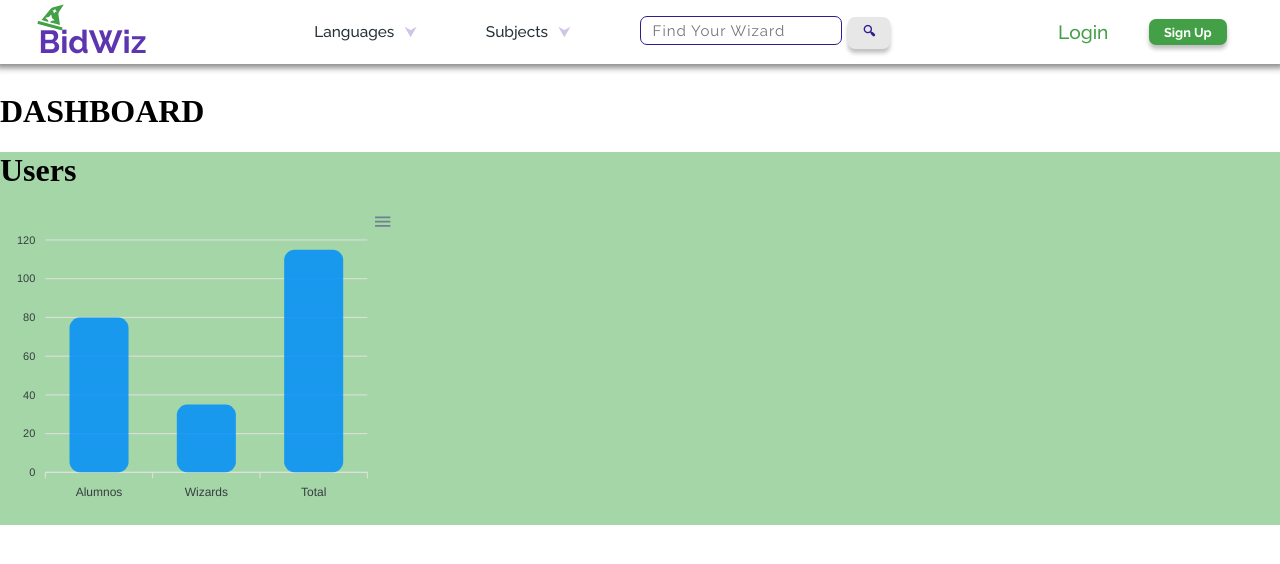
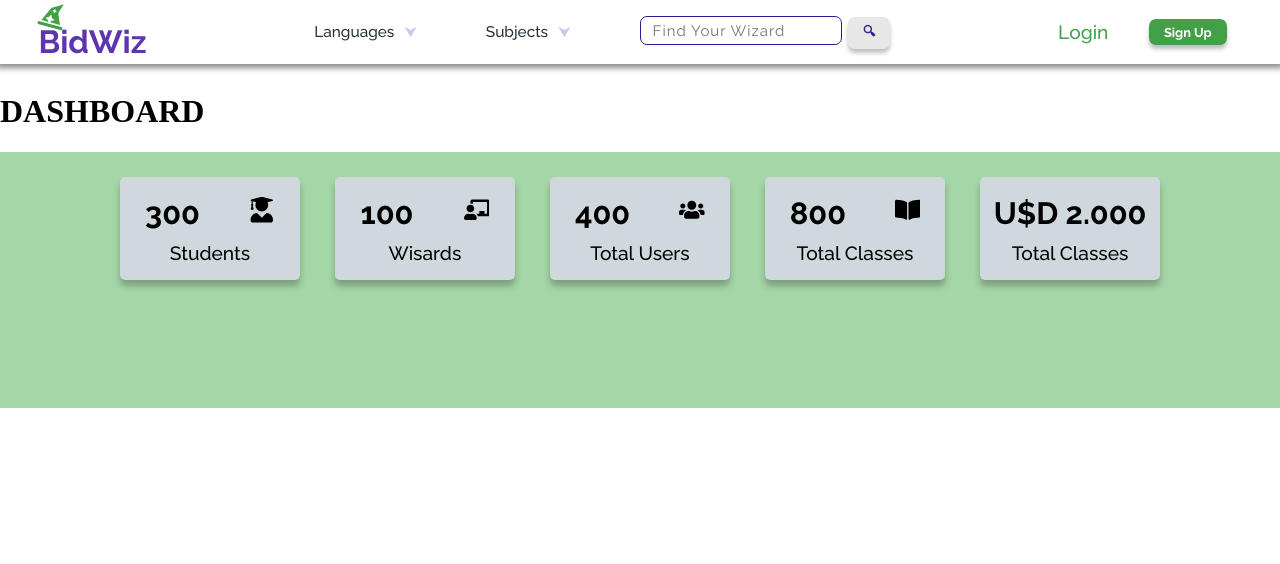
Before and after one commit to Mr-Hache/bidWiz-Frontend, a Next.js app: page /admin in a window 1280 px wide. Shown: the top 564 px of the page. Built offline with nearby package versions, Linux system fonts and the light colour scheme.

Commit message:
agregué unas nuevas cartas para renderizar los datos mas importantes como cantidad de usuarios, wizard, ventas y clases totales

```diff
--- /dev/null
+++ b/app/Componets/adminUsers/adminUsers.module.scss
@@ -0,0 +1,43 @@
+@import "../../utils/mixin";
+@import "../../utils/variabls";
+
+.containerCubes {
+  height: 12vw;
+  display: flex;
+  justify-content: space-around;
+  align-items: center;
+  padding: 0 8vw 0 8vw;
+  margin-bottom: 30px;
+
+  .cube {
+    background-color: $lightMediumGray;
+    width: 14vw;
+    height: 8vw;
+    border-radius: 5px;
+    box-shadow: 0px 6px 6px rgba(0, 0, 0, 0.25);
+    margin: 10px;
+    @include h-4;
+    display: flex;
+    flex-direction: column;
+    align-items: center;
+    justify-content: center;
+  }
+
+  .number {
+    display: flex;
+    justify-content: space-around;
+    align-items: center;
+    width: 100%;
+    height: 3vw;
+    margin-top: 2vw;
+    margin-bottom: -0.5vw;
+    .icon {
+      font-size: 2vw;
+    }
+  }
+
+  h2 {
+    @include h-3;
+    margin-bottom: 2vw;
+  }
+}
--- a/app/Componets/adminUsers/adminUsers.tsx
+++ b/app/Componets/adminUsers/adminUsers.tsx
@@ -1,56 +1,62 @@
 "use client";
 
 import React from "react";
-import ApexCharts from "react-apexcharts";
-import { ApexOptions } from "apexcharts";
-import { ChartOptions } from "../adminSales/adminSales";
+import styles from "./adminUsers.module.scss";
+import { FaUserGraduate } from "react-icons/fa";
+import { FaChalkboardTeacher } from "react-icons/fa";
+import { FaUsers } from "react-icons/fa";
+import { FaBookOpen } from "react-icons/fa";
+import { AiOutlineDollarCircle } from "react-icons/ai";
 
 export default function adminUsers() {
-  const options: ChartOptions = {
-    chart: {
-      height: 350,
-      type: "bar",
-      zoom: {
-        enabled: false,
-      },
-    },
-    plotOptions: {
-      bar: {
-        horizontal: false,
-        columnWidth: "55%",
-        borderRadius: 10,
-      },
-    },
-    stroke: {
-      show: false,
-      width: 1,
-      colors: ["transparent"],
-    },
-    dataLabels: {
-      enabled: false,
-    },
-    xaxis: {
-      categories: ["Alumnos", "Wizards", "Total"],
-    },
-    labels: ["Alumnos", "Wizards", "Total"],
-  };
-
-  const series = [
-    {
-      data: [80, 35, 115],
-    },
-  ];
-
   return (
-    <div>
-      <h1>Users</h1>
-      <ApexCharts
-        options={options}
-        series={series}
-        type="bar"
-        width={400}
-        height={300}
-      />
+    <div className={styles.containerCubes}>
+      <div className={styles.cube}>
+        <div className={styles.number}>
+          <h1>300</h1>
+          <div className={styles.icon}>
+            <FaUserGraduate />
+          </div>
+        </div>
+        <h2>Students</h2>
+      </div>
+      <div className={styles.cube}>
+        <div className={styles.number}>
+          <h1>100</h1>
+          <div className={styles.icon}>
+            <FaChalkboardTeacher />
+          </div>
+        </div>
+        <h2>Wisards</h2>
+      </div>
+      <div className={styles.cube}>
+        <div className={styles.number}>
+          <h1>400</h1>
+          <div className={styles.icon}>
+            <FaUsers />
+          </div>
+        </div>
+        <h2>Total Users</h2>
+      </div>
+      <div className={styles.cube}>
+        <div className={styles.number}>
+          <div>
+            <h1>800</h1>
+          </div>
+          <div>
+            <div className={styles.icon}>
+              <FaBookOpen />
+            </div>
+          </div>
+        </div>
+        <h2>Total Classes</h2>
+      </div>
+      <div className={styles.cube}>
+        <div className={styles.number}>
+          <h1>U$D 2.000</h1>
+        </div>
+        <h2>Total Classes</h2>
+      </div>
     </div>
   );
 }
```
